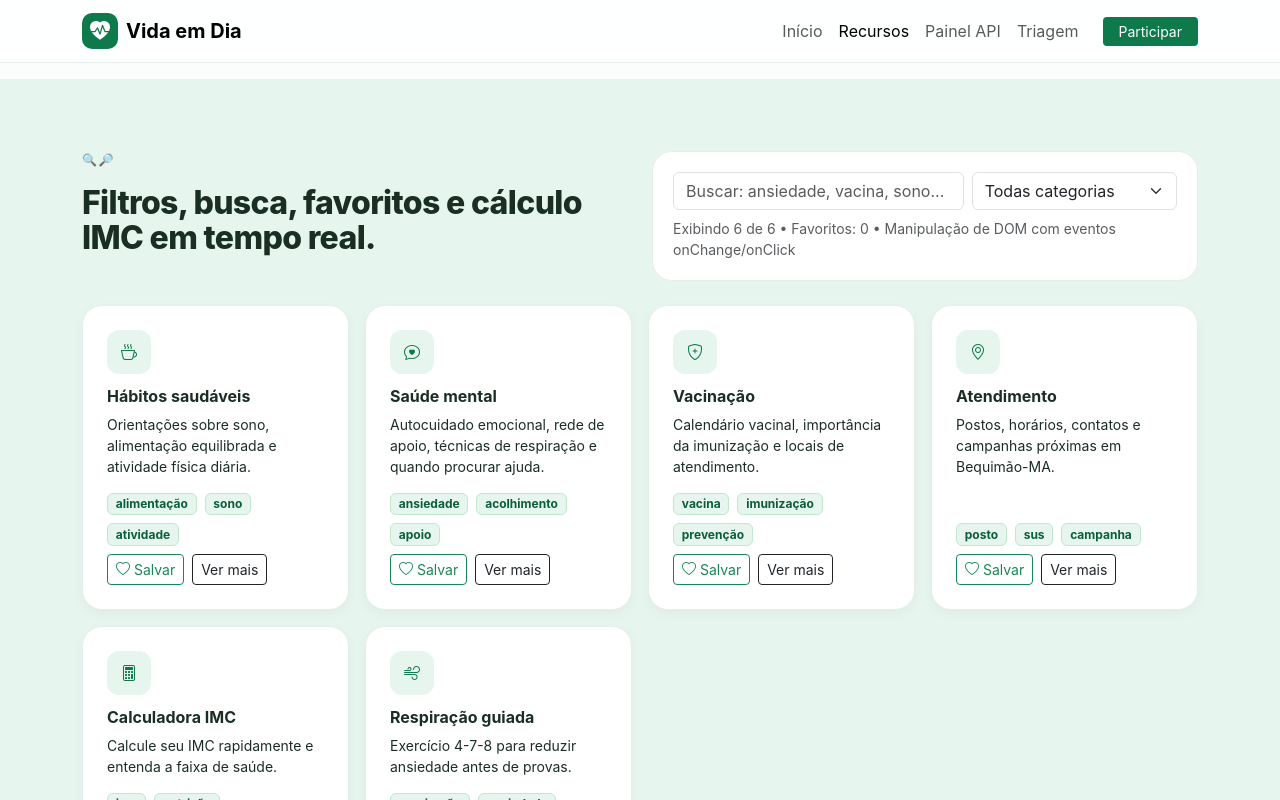
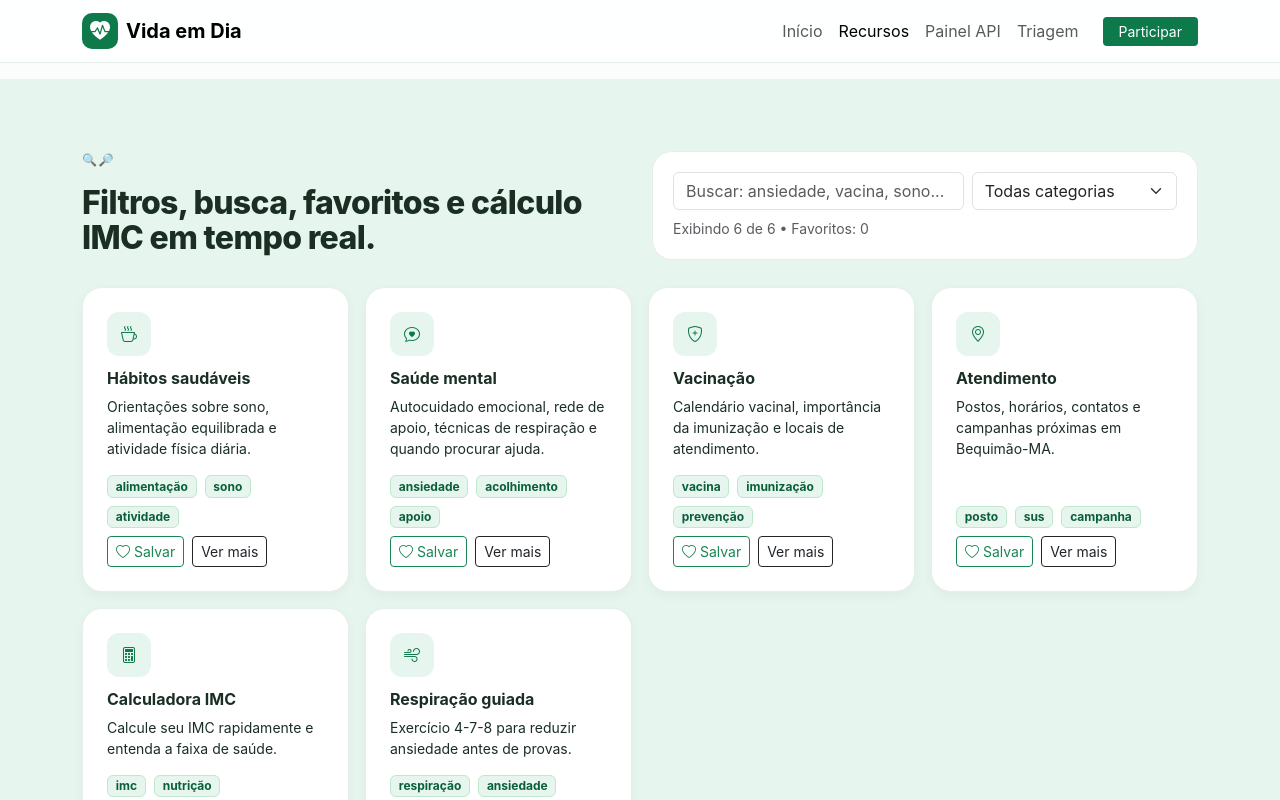
Before and after one commit to Joaodesign2024/vida-em-dia-ods3, a React (Vite) app: page /recursos in a window 1280 px wide. Shown: the top 800 px of the page. Built offline with nearby package versions, Linux system fonts and the light colour scheme.

Commit message:
feat: layout final igual ao print

```diff
--- a/src/components/Recursos.jsx
+++ b/src/components/Recursos.jsx
@@ -53,7 +53,7 @@ export default function Recursos(){
                   </select>
                 </div>
               </div>
-              <div className="mt-2 small text-muted">Exibindo {filtrados.length} de {recursos.length} • Favoritos: {fav.length} • Manipulação de DOM com eventos onChange/onClick</div>
+              <div className="mt-2 small text-muted">Exibindo {filtrados.length} de {recursos.length} • Favoritos: {fav.length}</div>
             </div>
           </div>
         </div>
```
